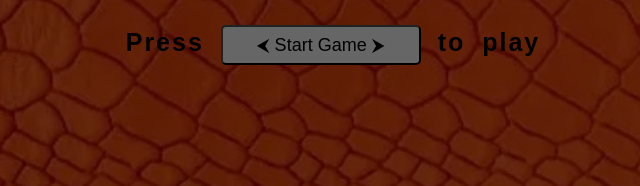
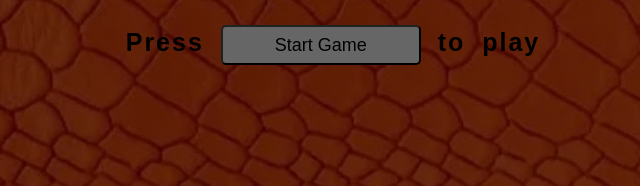
Before and after one commit to jswebdev29/snake-game-pro, a plain HTML site: page index.html in a window 1280 px wide. Shown: the part 559-745 px from the top of the page, 55-695 px from the left. Drawn offline with Linux system fonts and the light colour scheme.

Commit message:
Update index.html

```diff
--- a/index.html
+++ b/index.html
@@ -34,7 +34,7 @@
             </div>
             <div>
                 <p style="font-size: 25px; letter-spacing: 2px; word-spacing: 8px; font-family: Arial, Helvetica, sans-serif;
-            font-weight: bold;">Press <button class="strtbt1" onclick="playClick(); strtbt1this()">⮜ Start Game ⮞
+            font-weight: bold;">Press <button class="strtbt1" onclick="playClick(); strtbt1this()"> Start Game
                         </Start></button>
                     to play </p>
             </div>
```
